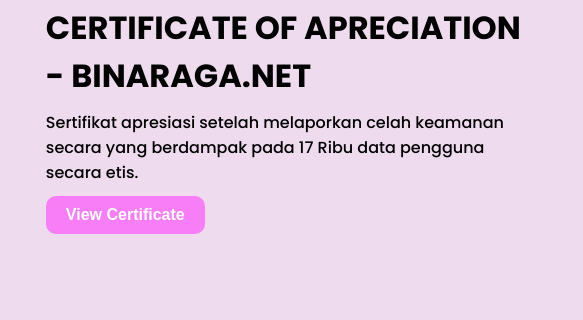
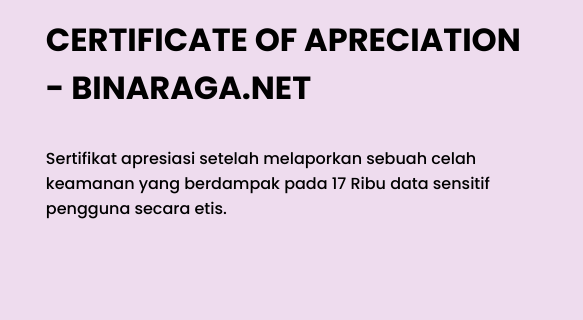
Before and after one commit to Baturaja1337/baturaja1337.github.io, a plain HTML site: page index.html in a window 1280 px wide. Shown: the part 6030-6350 px from the top of the page, 697-1280 px from the left. Drawn offline with nearby package versions, Linux system fonts and the light colour scheme; a script that the page names is missing.

Commit message:
Update index.html

```diff
--- a/index.html
+++ b/index.html
@@ -387,16 +387,8 @@
                 </h1>
 
                 <p class="project-description">
-                    Sertifikat apresiasi setelah melaporkan celah keamanan secara yang berdampak pada 17 Ribu data pengguna secara etis.
+                    Sertifikat apresiasi setelah melaporkan sebuah celah keamanan yang berdampak pada 17 Ribu data sensitif pengguna secara etis.
                 </p>
-
-                <!--<div class="btn-group">
-                    <button class="btn live-demo-btn">
-                        Live Demo
-                    </button>-->
-                    <button class="btn view-code-btn" onclick="window.location.href='https://www.skillfront.com/Badges/22828081865246'">
-                        View Certificate
-                    </button>
                 </div>
             </div>
         </div>
```
